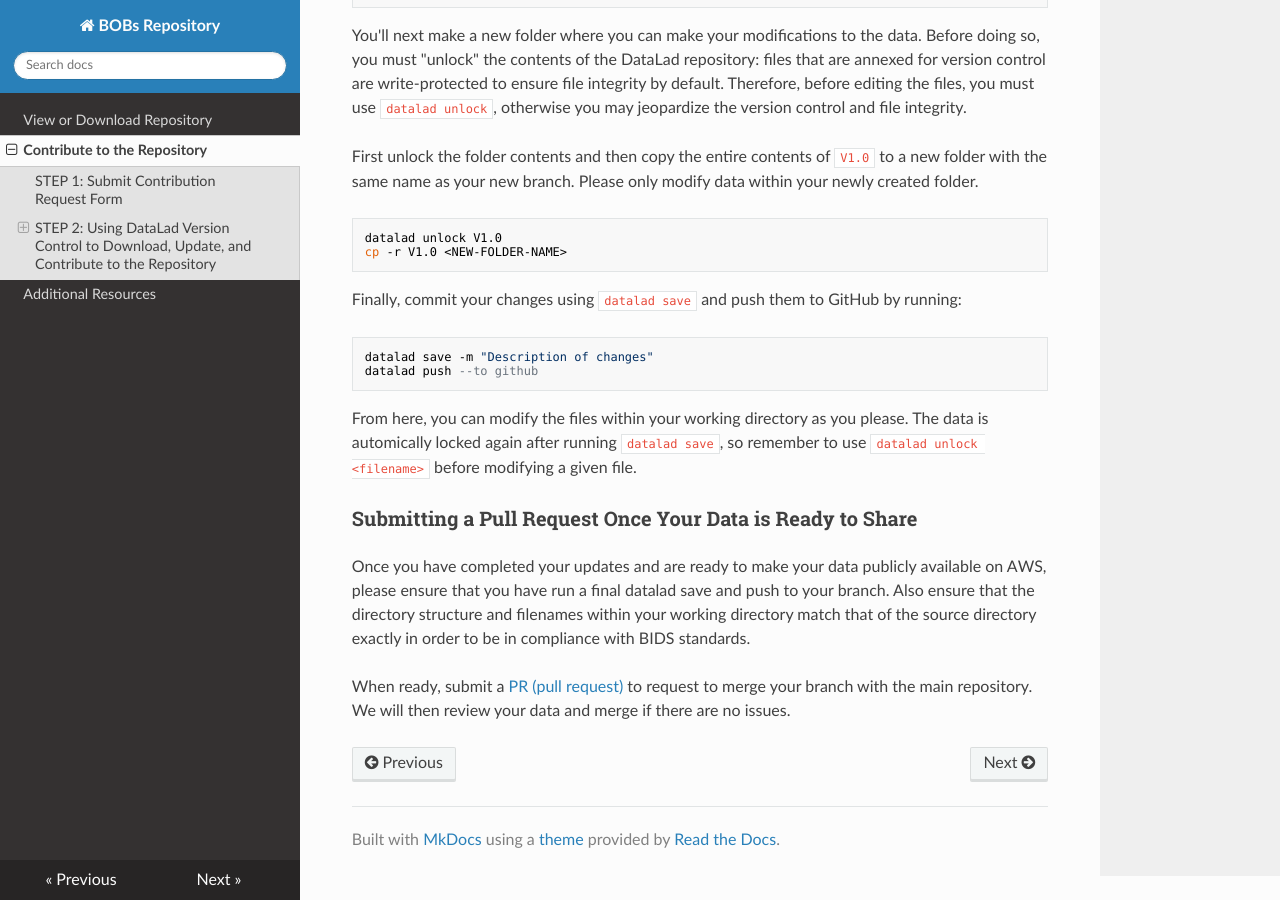
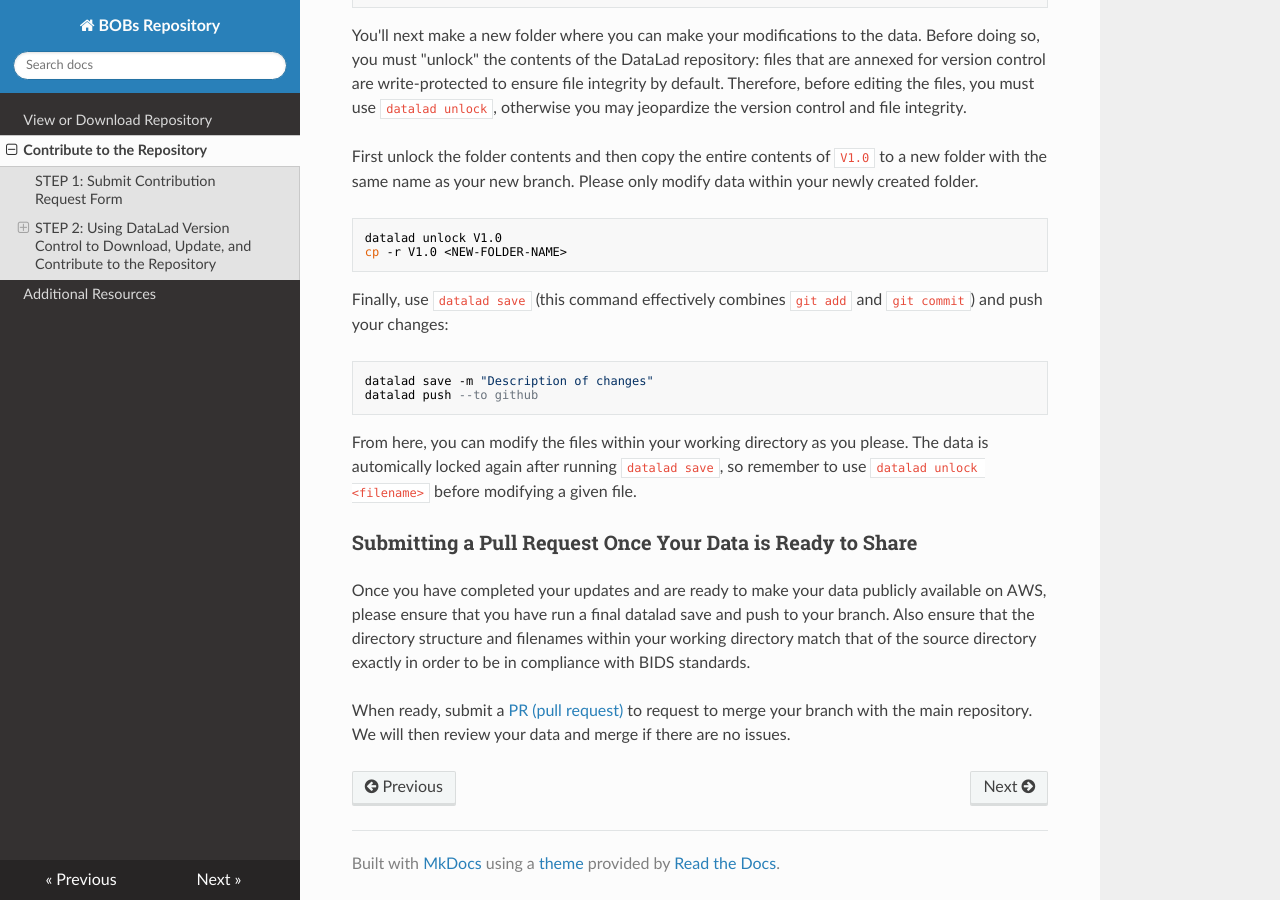
Before and after one commit to DCAN-Labs/BOBsRepositoryRTD, an MkDocs documentation site: the page built from docs/contribute.md, in a window 1280 px wide and 900 px high, scrolled down 2174 px. Built offline with MkDocs 1.6.1, drawn with Linux system fonts in a browser that asks for light colours; nearby versions of some CDN libraries.

Commit message:
Update contribute.md

````diff
--- a/docs/contribute.md
+++ b/docs/contribute.md
@@ -68,7 +68,7 @@ First unlock the folder contents and then copy the entire contents of `V1.0` to
 datalad unlock V1.0
 cp -r V1.0 <NEW-FOLDER-NAME>
 ```
-Finally, commit your changes using `datalad save` and push them to GitHub by running:
+Finally, use `datalad save` (this command effectively combines `git add` and `git commit`) and push your changes:
 ```
 datalad save -m "Description of changes"
 datalad push --to github
````
